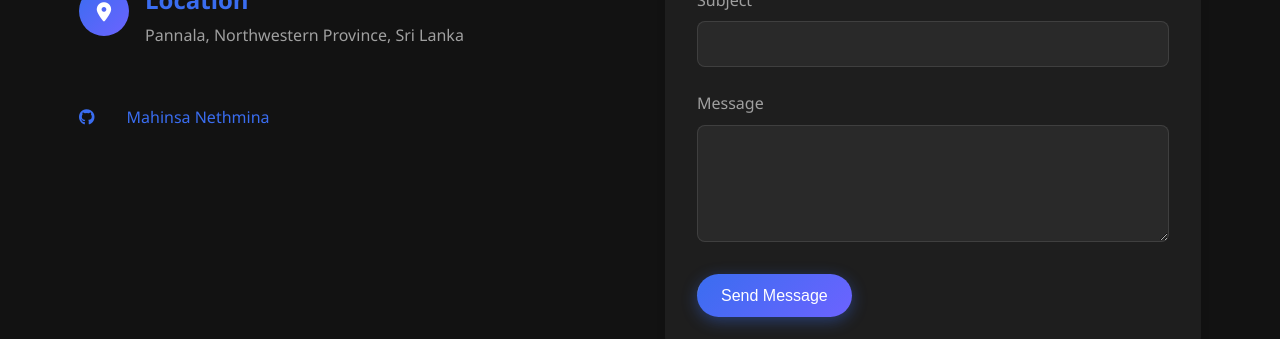
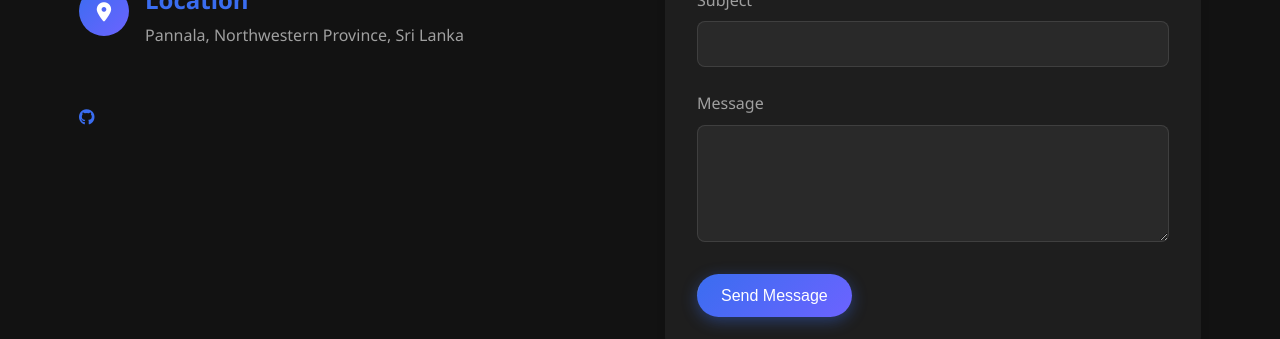
Before and after one commit to MHMNP2021/portfolio.github.io, a Jekyll site: the page index.html, which Jekyll copies as it is, in a window 1280 px wide and 900 px high, scrolled down 6866 px. Shown: the part 145-484 px from the top of the window. Built offline with Jekyll 4.4.1, drawn with Linux system fonts in a browser that asks for light colours; comment, search, counter and statistics services are not loaded.

Commit message:
Update index.html

```diff
--- a/index.html
+++ b/index.html
@@ -455,7 +455,7 @@
                                 <i class="fab fa-github"></i> </a>
                         <a> </a>
                            <script src="https://platform.linkedin.com/badges/js/profile.js" async defer type="text/javascript"></script>
-    <div class="badge-base LI-profile-badge" data-locale="en_US" data-size="large" data-theme="dark" data-type="HORIZONTAL" data-vanity="mahinsa-nethmina-451284288" data-version="v1"><a class="badge-base__link LI-simple-link" href="https://lk.linkedin.com/in/mahinsa-nethmina-451284288?trk=profile-badge">Mahinsa Nethmina</a></div>
+    <div class="badge-base LI-profile-badge" data-locale="en_US" data-size="large" data-theme="dark" data-type="HORIZONTAL" data-vanity="mahinsa-nethmina-451284288" data-version="v1"><a class="badge-base__link LI-simple-link" href="https://lk.linkedin.com/in/mahinsa-nethmina-451284288?trk=profile-badge"> </a></div>
                     </div>
                 </div>
                 <div class="contact-form">
```
